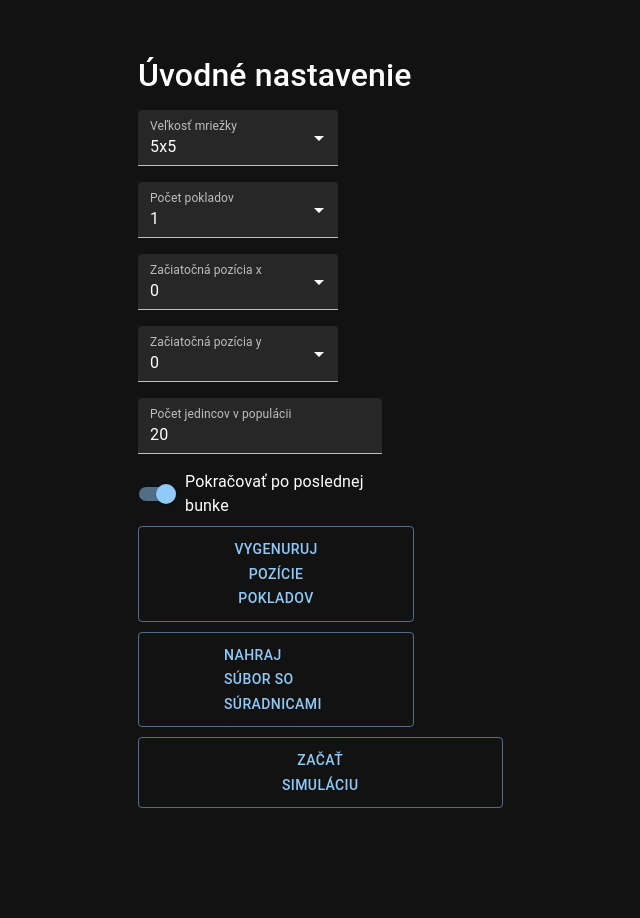
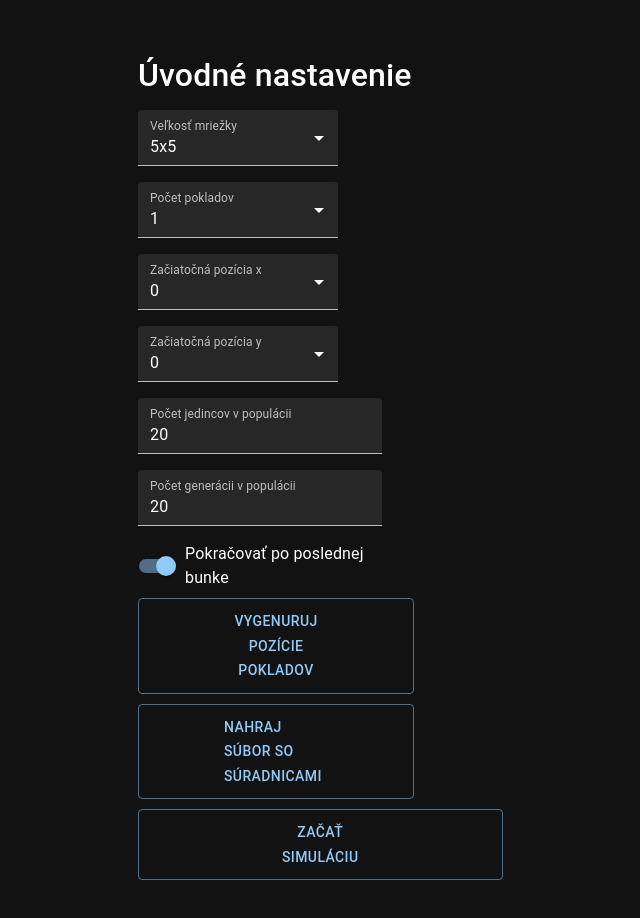
Before and after one commit to DavidSchmidt3/genetic-algorithm, a React (Create React App) app: page / in a window 1280 px wide. Shown: the top 918 px of the page, without its empty margins (80-720 px from the left). Before the commit the page ends 864 px from the top, so only its background shows below. Built offline with nearby package versions, Linux system fonts and the light colour scheme.

Commit message:
Fitness start

```diff
--- a/src/App.js
+++ b/src/App.js
@@ -15,6 +15,7 @@ export default class App extends React.Component {
       y: 0,
       count: 1,
       populationCount: 20,
+      generationCount: 20,
       continue: true
     };
   }
@@ -107,11 +108,26 @@ export default class App extends React.Component {
     }
   }
 
+  changeGeneration = e => {
+    this.setState({ generationCount: e.target.value });
+  }
+
+  setGenerations = () => {
+    let value = this.state.generationCount;
+    if (!isNaN(value)) {
+      value = value < 20 ? 20 : value;
+      this.setState({ generationCount: value });
+    }
+    else {
+      this.setState({ generationCount: 20 });
+    }
+  }
+
   generateCell = () => {
     return Math.floor(Math.random() * 256);
   }
 
-  startSimulation = () => {
+  createFirstPopulation = () => {
     let population = [];
     for (let i = 0; i < this.state.populationCount; i++) { // Vytvorim si dany pocet jedincov
       let individual = [];
@@ -121,15 +137,29 @@ export default class App extends React.Component {
       population.push(individual);
     }
 
-    // Pre kazdeho jedinca zbehnem simulaciu
-    for (let i = 0; i < this.state.populationCount; i++) {
-      let individual = this.cloneIndividual(population[i]);
+    return population;
+  }
+
+  startSimulation = () => {
+    let population = this.createFirstPopulation();
+    let generation = population;
+    for (let i = 0; i < this.state.generationCount; i++) {
+      let newGeneration = [];
+      let fitnessArray = [];
+      for (let j = 0; j < this.state.populationCount; j++) { // Pre kazdeho jedinca zbehnem simulaciu
+        let individual = this.cloneIndividual(generation[j]);
         const stats = this.runSimulation(individual);
-      const fitness = stats.treasuresFound - 0.001 * stats.moveCount; // Výpočet fitness funkcie, priorita je počet nájdených pokladov a sekundárne počet krokov
+
+        fitnessArray.push(stats.treasuresFound - 0.001 * stats.moveCount); // Výpočet fitness funkcie, priorita je počet nájdených pokladov a sekundárne počet krokov
         if (stats.success) { // Hrac nasiel vsetky poklady
           this.setState({ sucessIndividual: stats });
           break;
         }
+      }
+      for (let j = 0; j < Math.floor(this.state.populationCount / 2); j++) {
+
+      }
+      generation = newGeneration;
     }
   }
 
@@ -239,7 +269,7 @@ export default class App extends React.Component {
             stats.moveCount++;
             break;
           case 1: // Dekrementácia
-            individual[address] = individual[address] === 0 ? 255 : individual[address] - 1
+            individual[address] = individual[address] === 0 ? 255 : individual[address] - 1;
             stats.moveCount++;;
             break;
           case 2: // Skok
@@ -247,11 +277,10 @@ export default class App extends React.Component {
             stats.moveCount++;
             continue;
           case 3: // Výpis
-            for (let j = 0; j < i; j++) { // Začíname od prvej bunky až po aktuálnu
-              const moveNumber = parseInt(this.getLast2Bits(individual[j]), 2);
+            const moveNumber = parseInt(this.getLast2Bits(individual[address]), 2);
             stats.moves.push(moveNumber);
-              const success = this.applyMove(moveNumber, grid, stats);
-              if (!success) // Hrac vysiel mimo mapy
+            const validMove = this.applyMove(moveNumber, grid, stats);
+            if (!validMove) // Hrac vysiel mimo mapy
               return { ...stats, success: false, error: true };
 
             if (stats.treasuresFound === this.state.count)  // Hrac nasiel vsetky poklady
@@ -259,7 +288,6 @@ export default class App extends React.Component {
 
             if (stats.moveCount === 500) // Prebehlo 500 krokov
               return { ...stats, success: false };
-            }
             break;
           default:
             throw new Error("Chyba");
@@ -290,6 +318,9 @@ export default class App extends React.Component {
                 populationCount={this.state.populationCount}
                 continue={this.state.continue}
                 handleContinueChange={this.handleContinueChange}
+                generationCount={this.state.generationCount}
+                changeGeneration={this.changeGeneration}
+                setGenerations={this.setGenerations}
               />
             </Grid>
             <Grid className="mt-5" item xs={6}>
--- a/src/Settings.js
+++ b/src/Settings.js
@@ -87,6 +87,16 @@ export default class Settings extends React.Component {
             variant="filled"
           />
         </FormControl>
+        <FormControl variant="filled" sx={{ m: 1, minWidth: 200 }}>
+          <TextField
+            onChange={this.props.changeGeneration}
+            id="generationCount"
+            label="Počet generácii v populácii"
+            value={this.props.generationCount}
+            onBlur={this.props.setGenerations}
+            variant="filled"
+          />
+        </FormControl>
         <div className="m-2">
           <FormControl>
             <FormControlLabel control={<Switch checked={this.props.continue} onChange={this.props.handleContinueChange} />} label="Pokračovať po poslednej bunke" />
```
Also changed, not shown: public/coordinates/test.txt. Lines whose indentation alone changed are shown as unchanged.
